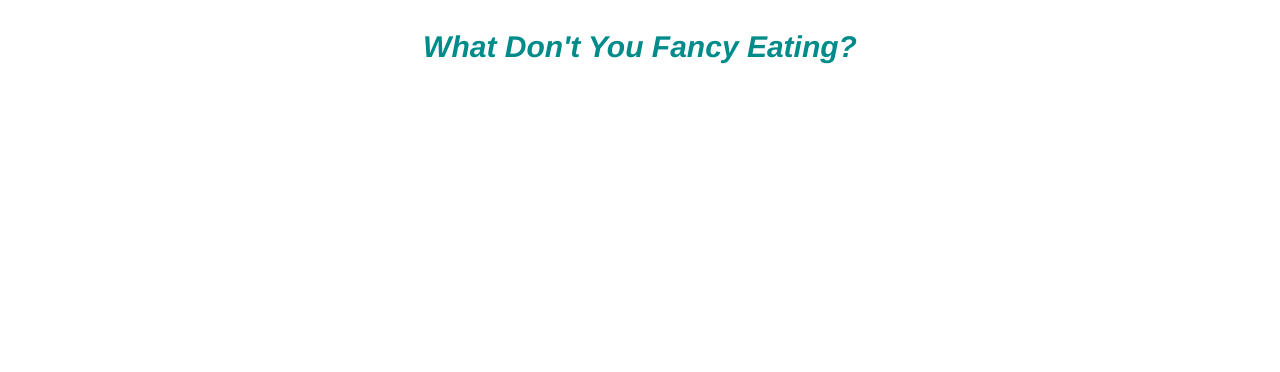
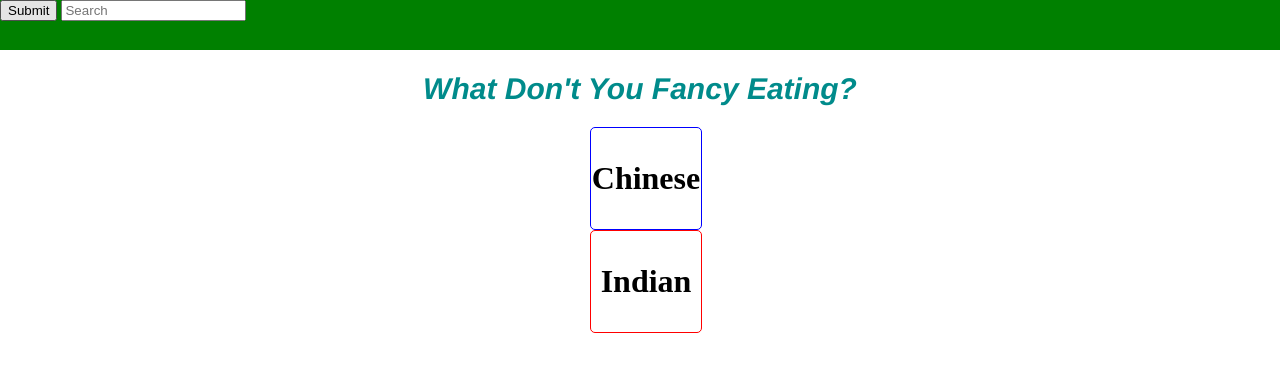
Before and after one commit to hainesy91/project_y, a website: page index.html in a window 1280 px wide. Drawn offline with Linux system fonts and the light colour scheme.

Commit message:
styled the boxes on the main page inside a container div, added nav bar with search bar box and submit button

```diff
--- a/index.html
+++ b/index.html
@@ -2,12 +2,28 @@
 <head>
   <meta charset="UTF-8">
   <link rel="stylesheet" href="stylesheets/main.css">
+  <link rel="stylesheet" type="stylesheet/reset.css" href="">
   <script type="text/javascript" src="scripts/main.js"></script>
   <title>Eat Me Nots</title>
 </head>
 <body>
 
+<nav id="navBar">
+  <button id="submitButton" type="submit">Submit</button>
+  <input id="searchBar" type="search" placeholder="Search"/>
+</nav>
+
 <h1 id="welcome">What Don't You Fancy Eating?<h1>
+
+<div id="container">
+  <div id="box1">
+    <p>Chinese</p>
+  </div>
+
+  <div id="box2">
+    <p>Indian</p>
+  </div>
+</div>
 
 
 
--- a/stylesheets/main.css
+++ b/stylesheets/main.css
@@ -1,3 +1,10 @@
+#navBar {
+  height: 50px;
+  background: green;
+  margin: -8px;
+}
+
+
 #welcome {
   text-align: center;
   margin-top: 30px;
@@ -5,4 +12,38 @@
   color: #008B8B;
   font-style: italic;
   font-size: 30px;
+  display: block;
 }
+
+#container {
+  height: 220px;
+  width: 100px;
+  margin: 0 auto;
+}
+
+#box1 {
+  min-height: 50px;
+  width: 110px;
+  border: 1px solid blue;
+  border-radius: 5px;
+  text-align: center;
+  display: inline-block;
+}
+
+#box2 {
+  min-height: 50px;
+  width: 110px;
+  border: 1px solid red;
+  border-radius: 5px;
+  text-align: center;
+  display: inline-block;
+}
+
+
+#box1:hover {
+  background-color: pink;
+}
+
+#box2:hover {
+  background-color: orange;
+}
--- /dev/null
+++ b/stylesheets/reset.css
@@ -0,0 +1,48 @@
+/* http://meyerweb.com/eric/tools/css/reset/
+   v2.0 | 20110126
+   License: none (public domain)
+*/
+
+html, body, div, span, applet, object, iframe,
+h1, h2, h3, h4, h5, h6, p, blockquote, pre,
+a, abbr, acronym, address, big, cite, code,
+del, dfn, em, img, ins, kbd, q, s, samp,
+small, strike, strong, sub, sup, tt, var,
+b, u, i, center,
+dl, dt, dd, ol, ul, li,
+fieldset, form, label, legend,
+table, caption, tbody, tfoot, thead, tr, th, td,
+article, aside, canvas, details, embed,
+figure, figcaption, footer, header, hgroup,
+menu, nav, output, ruby, section, summary,
+time, mark, audio, video {
+  margin: 0;
+  padding: 0;
+  border: 0;
+  font-size: 100%;
+  font: inherit;
+  vertical-align: baseline;
+}
+/* HTML5 display-role reset for older browsers */
+article, aside, details, figcaption, figure,
+footer, header, hgroup, menu, nav, section {
+  display: block;
+}
+body {
+  line-height: 1;
+}
+ol, ul {
+  list-style: none;
+}
+blockquote, q {
+  quotes: none;
+}
+blockquote:before, blockquote:after,
+q:before, q:after {
+  content: '';
+  content: none;
+}
+table {
+  border-collapse: collapse;
+  border-spacing: 0;
+}
```
